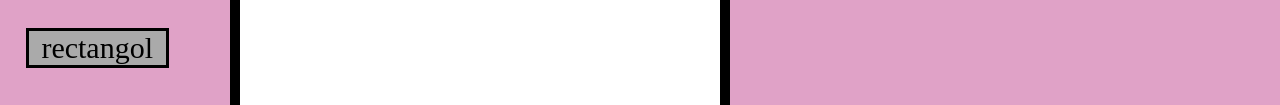
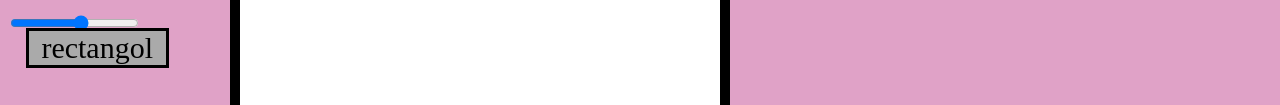
Before and after one commit to Dsvidenko/coolstuff, a plain HTML site: page canvas.html in a window 1280 px wide. Shown: the part 332-437 px from the top of the page. Drawn offline with nearby package versions, Linux system fonts and the light colour scheme.

Commit message:
Update canvas.html

```diff
--- a/canvas.html
+++ b/canvas.html
@@ -16,7 +16,7 @@
         <a class="controls" id = "rectangol">rectangol</a>
         <a class="controls" id = "troll">troll</a>
         <a class="controls" id = "reset">reset</a>
-
+        <input type="range" min="5" max="50" id = "sizeselect" step=5>
         <div id = "gamewin">
             <script src = "canvas.js"></script>
         </div>
```
